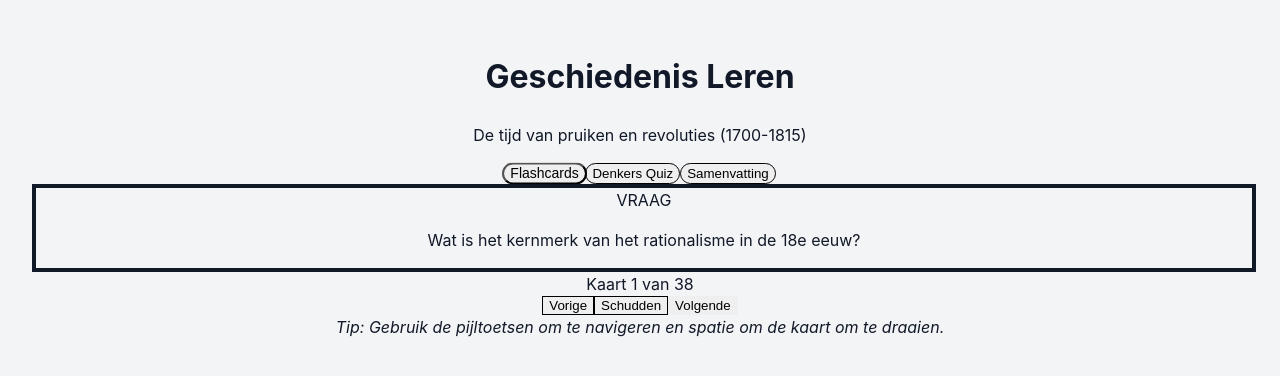
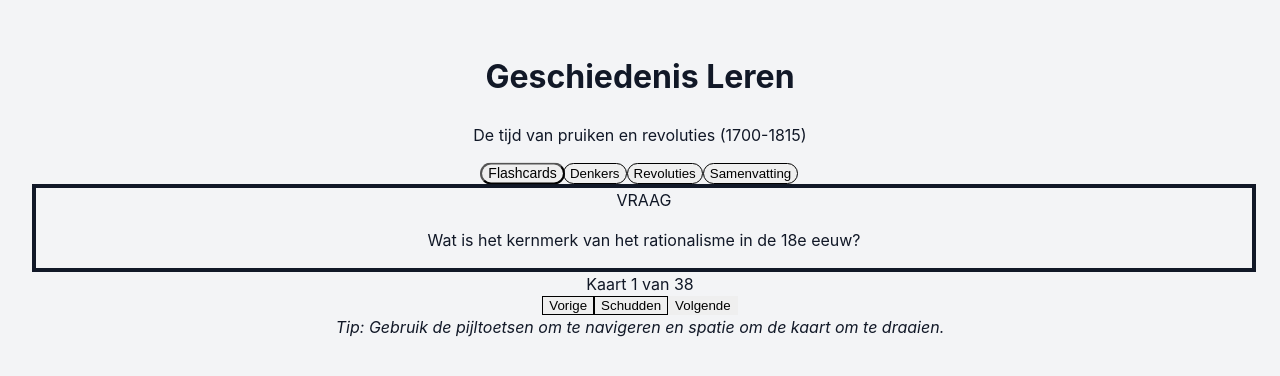
Before and after one commit to tomkooij/gsh7, a React (Vite) app: page / in a window 1280 px wide. Shown: the top 376 px of the page. Built offline with nearby package versions, Linux system fonts and the light colour scheme.

Commit message:
Add Revolution Quiz mode with 21 questions and randomization

```diff
--- a/src/App.tsx
+++ b/src/App.tsx
@@ -3,12 +3,13 @@ import { flashcards as initialCards } from './data/flashcards'
 import Flashcard from './components/Flashcard'
 import Summary from './components/Summary'
 import ThinkerQuiz from './components/ThinkerQuiz'
+import RevolutionQuiz from './components/RevolutionQuiz'
 
 function App() {
   const [cards, setCards] = useState(initialCards)
   const [currentIndex, setCurrentIndex] = useState(0)
   const [isFlipped, setIsFlipped] = useState(false)
-  const [view, setView] = useState<'flashcards' | 'summary' | 'thinker-quiz'>('flashcards')
+  const [view, setView] = useState<'flashcards' | 'summary' | 'thinker-quiz' | 'revolution-quiz'>('flashcards')
 
   const nextCard = () => {
     setIsFlipped(false)
@@ -74,7 +75,17 @@ function App() {
                   : 'bg-white text-gray-600 hover:bg-gray-50 border border-gray-200'
               }`}
             >
-              Denkers Quiz
+              Denkers
+            </button>
+            <button
+              onClick={() => setView('revolution-quiz')}
+              className={`px-5 py-2 rounded-full font-bold transition-all text-sm sm:text-base ${
+                view === 'revolution-quiz'
+                  ? 'bg-blue-600 text-white shadow-lg scale-105'
+                  : 'bg-white text-gray-600 hover:bg-gray-50 border border-gray-200'
+              }`}
+            >
+              Revoluties
             </button>
             <button
               onClick={() => setView('summary')}
@@ -137,6 +148,7 @@ function App() {
           )}
           {view === 'summary' && <Summary />}
           {view === 'thinker-quiz' && <ThinkerQuiz />}
+          {view === 'revolution-quiz' && <RevolutionQuiz />}
         </main>
       </div>
     </div>
--- /dev/null
+++ b/src/components/RevolutionQuiz.tsx
@@ -0,0 +1,99 @@
+import React, { useState, useEffect } from 'react';
+import { revolutionItems as initialItems, revolutions } from '../data/revolutionQuiz';
+
+const RevolutionQuiz: React.FC = () => {
+  const [items, setItems] = useState([...initialItems]);
+  const [currentIndex, setCurrentIndex] = useState(0);
+  const [selectedRevolution, setSelectedRevolution] = useState<string | null>(null);
+  const [showResult, setShowResult] = useState(false);
+  const [score, setScore] = useState(0);
+
+  // Shuffle on mount
+  useEffect(() => {
+    const shuffled = [...initialItems].sort(() => Math.random() - 0.5);
+    setItems(shuffled);
+  }, []);
+
+  const currentItem = items[currentIndex];
+
+  const handleGuess = (revolution: string) => {
+    if (showResult) return;
+    setSelectedRevolution(revolution);
+    setShowResult(true);
+    if (revolution === currentItem.revolution) {
+      setScore(score + 1);
+    }
+  };
+
+  const nextQuestion = () => {
+    setSelectedRevolution(null);
+    setShowResult(false);
+
+    if (currentIndex === items.length - 1) {
+      const shuffled = [...initialItems].sort(() => Math.random() - 0.5);
+      setItems(shuffled);
+      setCurrentIndex(0);
+    } else {
+      setCurrentIndex(currentIndex + 1);
+    }
+  };
+
+  if (!currentItem) return null;
+
+  return (
+    <div className="max-w-2xl mx-auto bg-white rounded-xl shadow-xl p-8">
+      <div className="mb-6 flex justify-between items-center">
+        <h2 className="text-2xl font-bold text-gray-800">Bij welke revolutie hoort dit?</h2>
+        <span className="text-blue-600 font-bold">Score: {score}</span>
+      </div>
+
+      <div className="bg-gray-50 p-6 rounded-lg mb-8 border-l-4 border-blue-500 text-xl font-medium text-gray-700 min-h-[100px] flex items-center justify-center text-center">
+        {currentItem.item}
+      </div>
+
+      <div className="flex flex-col gap-3 mb-8">
+        {revolutions.map((rev) => (
+          <button
+            key={rev}
+            onClick={() => handleGuess(rev)}
+            disabled={showResult}
+            className={`p-4 rounded-lg font-bold border-2 transition-all ${
+              showResult
+                ? rev === currentItem.revolution
+                  ? 'bg-green-100 border-green-500 text-green-700'
+                  : rev === selectedRevolution
+                  ? 'bg-red-100 border-red-500 text-red-700'
+                  : 'bg-gray-50 border-gray-200 text-gray-400'
+                : 'bg-white border-blue-100 text-blue-800 hover:border-blue-500 hover:bg-blue-50 shadow-sm'
+            }`}
+          >
+            {rev}
+          </button>
+        ))}
+      </div>
+
+      {showResult && (
+        <div className="animate-fade-in">
+          <div className={`p-4 rounded-lg mb-6 ${selectedRevolution === currentItem.revolution ? 'bg-green-50 text-green-800' : 'bg-red-50 text-red-800'}`}>
+            <p className="font-bold mb-1">
+              {selectedRevolution === currentItem.revolution ? 'Correct!' : 'Onjuist'}
+            </p>
+            <p>{currentItem.explanation}</p>
+          </div>
+          <button
+            onClick={nextQuestion}
+            className="w-full py-3 bg-blue-600 text-white rounded-lg font-bold hover:bg-blue-700 transition-colors shadow-md"
+          >
+            {currentIndex === items.length - 1 ? 'Quiz herstarten' : 'Volgende vraag'}
+          </button>
+        </div>
+      )}
+
+      <div className="mt-8 text-center text-sm text-gray-400">
+        Vraag {currentIndex + 1} van {items.length}
+      </div>
+    </div>
+  );
+};
+
+export default RevolutionQuiz;
--- /dev/null
+++ b/src/data/revolutionQuiz.ts
@@ -0,0 +1,141 @@
+export interface RevolutionItem {
+  id: number;
+  item: string;
+  revolution: 'Amerikaanse Revolutie' | 'Bataafse Revolutie' | 'Franse Revolutie';
+  explanation: string;
+}
+
+export const revolutions = [
+  'Amerikaanse Revolutie',
+  'Bataafse Revolutie',
+  'Franse Revolutie'
+];
+
+export const revolutionItems: RevolutionItem[] = [
+  {
+    id: 1,
+    item: "De bestorming van de Bastille (1789)",
+    revolution: "Franse Revolutie",
+    explanation: "Dit was het symbolische startsein van de revolutie in Frankrijk."
+  },
+  {
+    id: 2,
+    item: "Het pamflet 'Aan het volk van Nederland' (1781)",
+    revolution: "Bataafse Revolutie",
+    explanation: "Geschreven door Joan Derk van der Capellen tot den Pol, een startpunt voor de patriottenbeweging."
+  },
+  {
+    id: 3,
+    item: "De onafhankelijkheidsverklaring van 4 juli 1776",
+    revolution: "Amerikaanse Revolutie",
+    explanation: "Hiermee verklaarden de dertien koloniën zich onafhankelijk van Groot-Brittannië."
+  },
+  {
+    id: 4,
+    item: "De invoering van de eerste Nederlandse grondwet (1798)",
+    revolution: "Bataafse Revolutie",
+    explanation: "Deze grondwet maakte van Nederland een eenheidsstaat en een democratie."
+  },
+  {
+    id: 5,
+    item: "De Terreur onder leiding van Robespierre",
+    revolution: "Franse Revolutie",
+    explanation: "Een radicale fase waarin tienduizenden 'tegenstanders' onder de guillotine stierven."
+  },
+  {
+    id: 6,
+    item: "De dertien koloniën komen in opstand tegen het moederland",
+    revolution: "Amerikaanse Revolutie",
+    explanation: "De strijd tegen de Britse overheersing en belastingen."
+  },
+  {
+    id: 7,
+    item: "Stadhouder Willem V vlucht naar Engeland (1795)",
+    revolution: "Bataafse Revolutie",
+    explanation: "Zijn vlucht markeerde het einde van de Republiek der Zeven Verenigde Nederlanden en het begin van de Bataafse tijd."
+  },
+  {
+    id: 8,
+    item: "De Verklaring van de Rechten van de Mens en de Burger",
+    revolution: "Franse Revolutie",
+    explanation: "Een beroemd document uit 1789 dat de grondrechten van Franse burgers vastlegde."
+  },
+  {
+    id: 9,
+    item: "George Washington wordt de eerste president",
+    revolution: "Amerikaanse Revolutie",
+    explanation: "Hij leidde het leger in de onafhankelijkheidsoorlog en werd de eerste leider van de nieuwe republiek."
+  },
+  {
+    id: 10,
+    item: "De strijd tussen de Patriotten en de Prinsgezinden",
+    revolution: "Bataafse Revolutie",
+    explanation: "Een binnenlands conflict in Nederland over de macht van de stadhouder en de invloed van het volk."
+  },
+  {
+    id: 11,
+    item: "De executie van koning Lodewijk XVI",
+    revolution: "Franse Revolutie",
+    explanation: "De koning werd in 1793 onder de guillotine ter dood gebracht wegens landverraad."
+  },
+  {
+    id: 12,
+    item: "Geen belasting zonder vertegenwoordiging ('No taxation without representation')",
+    revolution: "Amerikaanse Revolutie",
+    explanation: "De belangrijkste slogan van de Amerikanen tegen de Britse belastingen."
+  },
+  {
+    id: 13,
+    item: "Hulp van het Franse leger om de macht over te nemen",
+    revolution: "Bataafse Revolutie",
+    explanation: "De patriotten konden in 1795 alleen winnen dankzij de steun van de Franse revolutionaire legers."
+  },
+  {
+    id: 14,
+    item: "De opkomst van Napoleon Bonaparte",
+    revolution: "Franse Revolutie",
+    explanation: "Na de chaos van de revolutie greep deze generaal de macht en kroonde zichzelf tot keizer."
+  },
+  {
+    id: 15,
+    item: "Het ontstaan van de eerste democratische rechtsstaat in de westerse wereld",
+    revolution: "Amerikaanse Revolutie",
+    explanation: "De VS was het eerste land dat volledig volgens verlichte principes werd ingericht."
+  },
+  {
+    id: 16,
+    item: "Nederland wordt voor het eerst een 'eenheidsstaat'",
+    revolution: "Bataafse Revolutie",
+    explanation: "Voor 1795 was Nederland een verzameling zelfstandige gewesten; de Bataafse Republiek maakte er één geheel van."
+  },
+  {
+    id: 17,
+    item: "De Staten-Generaal komen na 175 jaar weer bijeen (1789)",
+    revolution: "Franse Revolutie",
+    explanation: "Vanwege de financiële crisis riep de Franse koning de drie standen bijeen, wat de revolutie ontketende."
+  },
+  {
+    id: 18,
+    item: "Thomas Jefferson schrijft de Declaration of Independence",
+    revolution: "Amerikaanse Revolutie",
+    explanation: "Jefferson was de hoofdauteur van dit wereldberoemde document."
+  },
+  {
+    id: 19,
+    item: "De afschaffing van de standenmaatschappij",
+    revolution: "Franse Revolutie",
+    explanation: "Tijdens de revolutie werden de voorrechten van de adel en geestelijkheid volledig ingetrokken."
+  },
+  {
+    id: 20,
+    item: "De 'Nationale Vergadering' wordt uitgeroepen in een kaatsbaan",
+    revolution: "Franse Revolutie",
+    explanation: "Toen de derde stand uit de Staten-Generaal stapte, zwoeren ze pas uit elkaar te gaan als er een grondwet was."
+  },
+  {
+    id: 21,
+    item: "De inval van een Pruisisch leger in 1787 om de patriotten te stoppen",
+    revolution: "Bataafse Revolutie",
+    explanation: "De koning van Pruisen hielp de stadhouder (zijn zwager) om de eerste patriottenopstand neer te slaan."
+  }
+];
```
